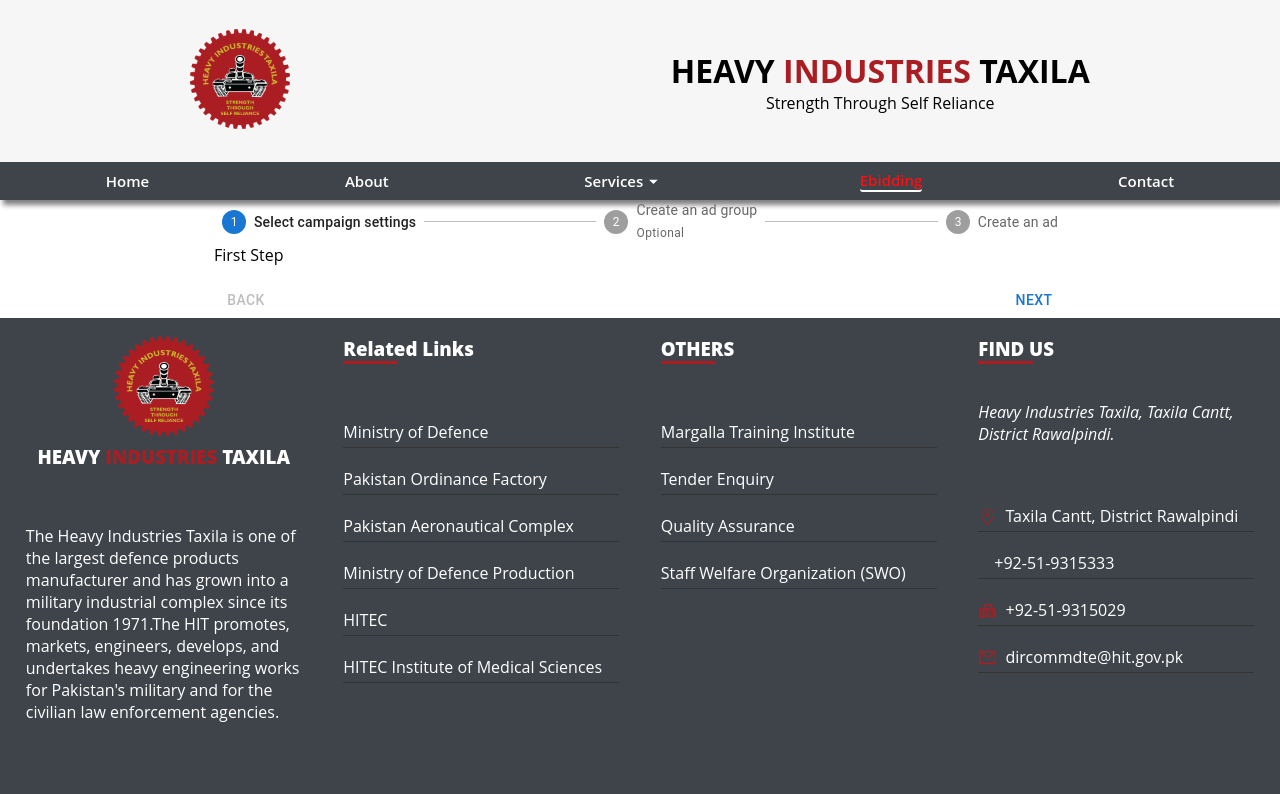
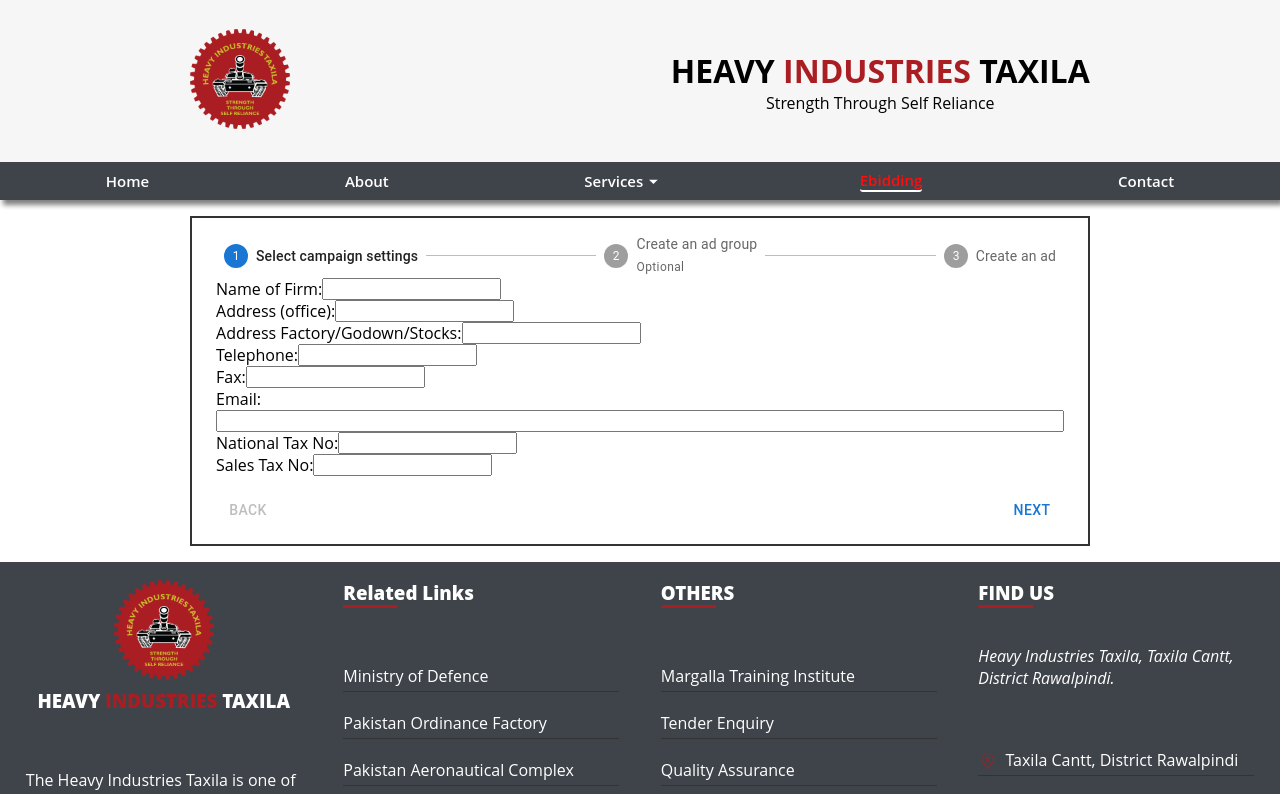
Before and after one commit to wajaht-ali/hit-ebidding, a React (Create React App) app: page /ebidding in a window 1280 px wide. Shown: the top 794 px of the page. Built offline with nearby package versions, Linux system fonts and the light colour scheme; some icons are missing.

Commit message:
Form steps are under development

```diff
--- a/src/stepper/FirstStep.jsx
+++ b/src/stepper/FirstStep.jsx
@@ -1,10 +1,53 @@
 import React from 'react'
-
+import "../styles/StepOne.scss";
 const FirstStep = () => {
   return (
-    <div>
-        First Step
-    </div>
+    <div className='step-one'>
+      <div className="main">
+        <form action="" method="post">
+
+          <div className="data">
+            <label htmlFor="name">Name of Firm:</label>
+            <input type="text" id='name' />
+          </div>
+
+          <div className="data">
+            <label htmlFor="address">Address (office): </label>
+            <input type="text" id='address' />
+          </div>
+
+          <div className="data">
+            <label htmlFor="add-detail">Address Factory/Godown/Stocks: </label>
+            <input type="text" id='add-detail' />
+          </div>
+
+          <div className="data">
+            <label htmlFor="telephone">Telephone: </label>
+            <input type="number" id='telephone' />
+          </div>
+
+          <div className="data">
+            <label htmlFor="fax">Fax: </label>
+            <input type="number" id='fax' />
+          </div>
+
+
+          <label htmlFor="email">Email: </label>
+          <input type="email" id='email' />
+
+      <div className='data'>
+        <label htmlFor="tax-no">National Tax No: </label>
+        <input type="number" id='tax-no' />
+      </div>
+
+      <div className="data">
+        <label htmlFor="sales-no">Sales Tax No: </label>
+        <input type="number" id='sales-no' />
+      </div>
+
+    </form>
+      </div >
+    </div >
   )
 }
 
--- a/src/stepper/Stepper.tsx
+++ b/src/stepper/Stepper.tsx
@@ -1,5 +1,6 @@
 import * as React from 'react';
 import Box from '@mui/material/Box';
+import "../styles/Stepper.css";
 import Stepper from '@mui/material/Stepper';
 import Step from '@mui/material/Step';
 import StepLabel from '@mui/material/StepLabel';
@@ -11,6 +12,7 @@
 import ThirdStep from "../stepper/ThirdStep.jsx";
 
 const steps = ['Select campaign settings', 'Create an ad group', 'Create an ad'];
+
 
 export default function HorizontalLinearStepper() {
   const [activeStep, setActiveStep] = React.useState(0);
@@ -59,7 +61,7 @@
   };
 
   return (
-    <Container maxWidth="md">
+    <Container maxWidth="md" className='stepperForm'>
     <Box sx={{ width: '100%' }}>
       <Stepper activeStep={activeStep}>
         {steps.map((label, index) => {
--- /dev/null
+++ b/src/styles/StepOne.scss
@@ -0,0 +1,30 @@
+@import "../styles/Utilities.scss";
+
+.step-one {
+    height: auto;
+    width: 100%;
+
+    >.main {
+
+        form {
+            height: 100%;
+            width: 100%;
+            display: flex;
+            flex-direction: column;
+            justify-content: center;
+            // align-items: center;
+
+            >.data {
+                height: 100%;
+                width: 100%;
+                display: flex;
+                flex-direction: row;
+            }
+
+            label {
+
+            }
+
+        }
+    }
+}
--- /dev/null
+++ b/src/styles/Stepper.css
@@ -0,0 +1,10 @@
+@import "../styles/Stepper.css";
+
+.stepperForm {
+    height: 100%;
+    width: auto;
+    margin: 1rem;
+    padding: 1rem;
+    border: 2px solid #333;
+    box-sizing: border-box;
+}
```
Also changed, not shown: 1 other file (tests, documents, lock files or other folders).
